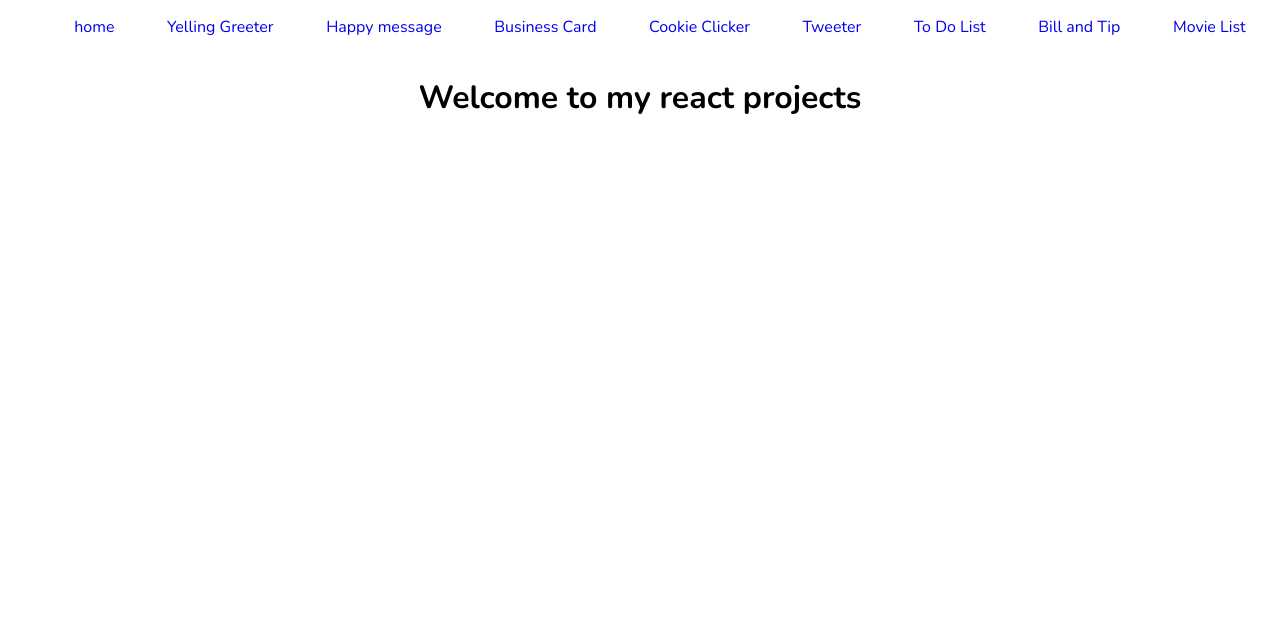
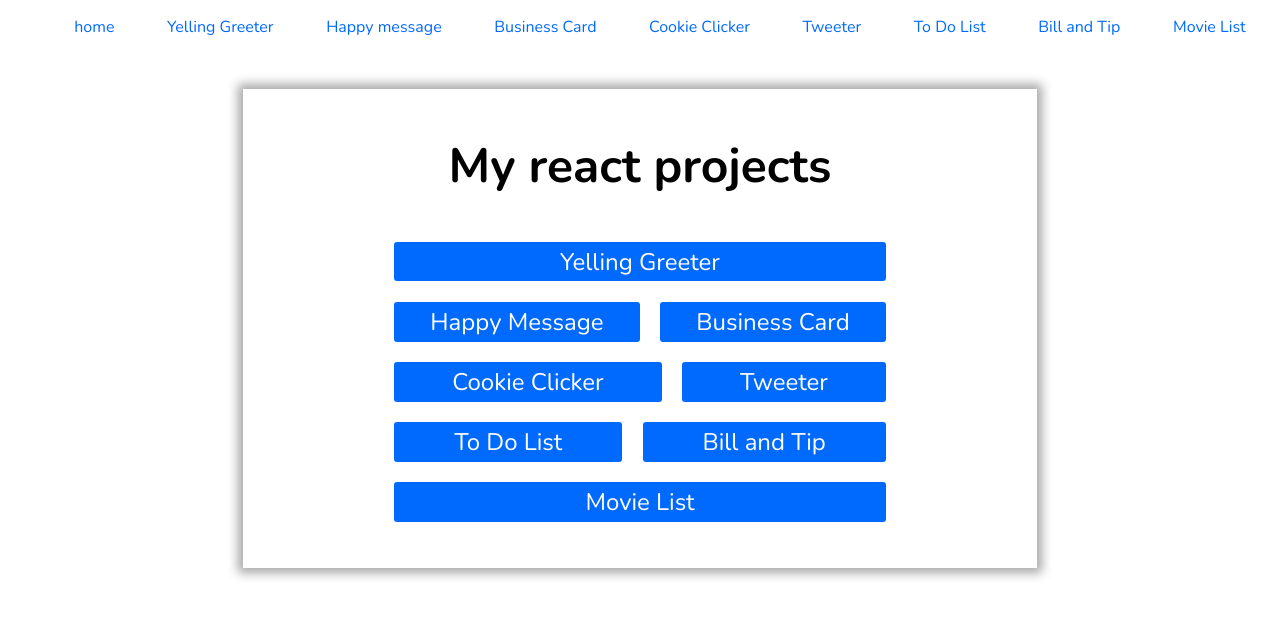
Before and after one commit to MeikaFreckelton/all-projects, a React (Create React App) app: page / in a window 1280 px wide. Shown: the top 618 px of the page. Built offline with nearby package versions, Linux system fonts and the light colour scheme.

Commit message:
added to homepage

```diff
--- a/src/components/Home.js
+++ b/src/components/Home.js
@@ -1,13 +1,59 @@
 import React from 'react'
+import {Link} from 'react-router-dom'
 
 const Home = () => {
 
+    const btnStyles = {
+        textDecoration: "none",
+        backgroundColor: "#006aff",
+        color: "#fff",
+        padding: "0.75% 7%",
+        margin: "2%",
+        flexGrow: "1",
+        borderRadius: "3px",
+        fontSize: "1.5em"
+    }
+    const divStyles = {
+        display: "flex",
+        flexWrap: "wrap",
+        flexDirection: "row",
+        width: "40vw",
+        margin: "3% auto",
+        textAlign: "center"
+
+
+    }
+
+    const wrapperStyles = {
+        backgroundColor: "#fff",
+        padding: "1%",
+        width: "60vw",
+        margin: "4% auto",
+        boxShadow: "0 0 10px 5px rgba(0, 0, 0, 0.35)"
+    }
+
+    const headingStyles = {
+        fontSize: "3rem"
+    }
+
     return(
         <div>
-            <div className="heading">
-                <h1>Welcome to my react projects</h1>
+            <div style={wrapperStyles}>
+                <div className="heading">
+                    <h1 style={headingStyles}>My react projects</h1>
+                </div>
+                <div style={divStyles}>
+                    <Link to="/yellingGreeter" style={btnStyles}>Yelling Greeter</Link>
+                    <Link to="/happyMessage" style={btnStyles}>Happy Message</Link>
+                    <Link to="/businesscard" style={btnStyles}>Business Card</Link>
+                    <Link to="/cookieclicker" style={btnStyles}>Cookie Clicker</Link>
+                    <Link to="/tweeter" style={btnStyles}>Tweeter</Link>
+                    <Link to="/todolist" style={btnStyles}>To Do List</Link>
+                    <Link to="/billandtip" style={btnStyles}>Bill and Tip</Link>
+                    <Link to="/movielist" style={btnStyles}>Movie List</Link>
+                </div>
+
             </div>
-
         </div>
     )
 }
--- a/src/components/Navbar.js
+++ b/src/components/Navbar.js
@@ -11,7 +11,8 @@ const Navbar = () => {
         justifyContent: "space-around"
     }
     const liStyles = {
-        textDecoration: "none"
+        textDecoration: "none",
+        color: "#006aff"
     }
 
     return(
--- a/src/styles/businessCard.scss
+++ b/src/styles/businessCard.scss
@@ -7,9 +7,7 @@
     margin: 3%;
 }
 
-// .formStyle{
 
-// }
 
 // yelling greeter : --------------------------------------------------
 
@@ -106,9 +104,7 @@
         }
     }
 
-    .colorPicker{
 
-    }
 
     .cardAndForm{
         display: flex;
```
